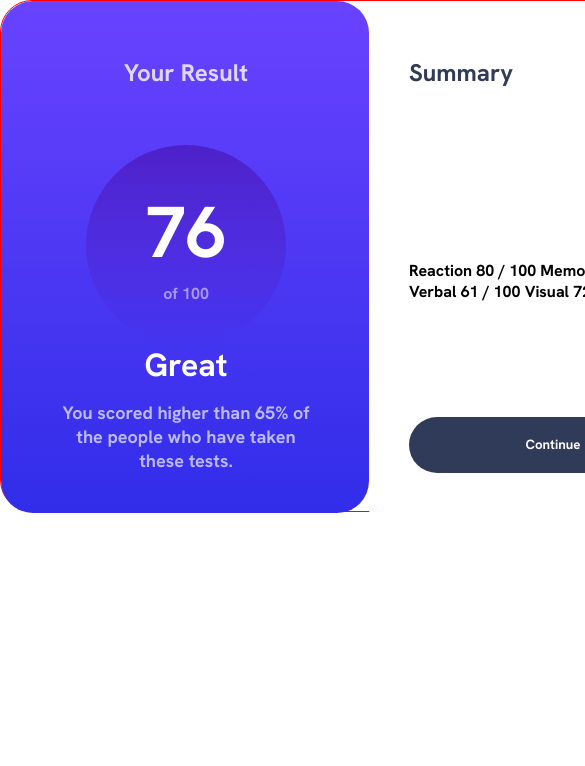
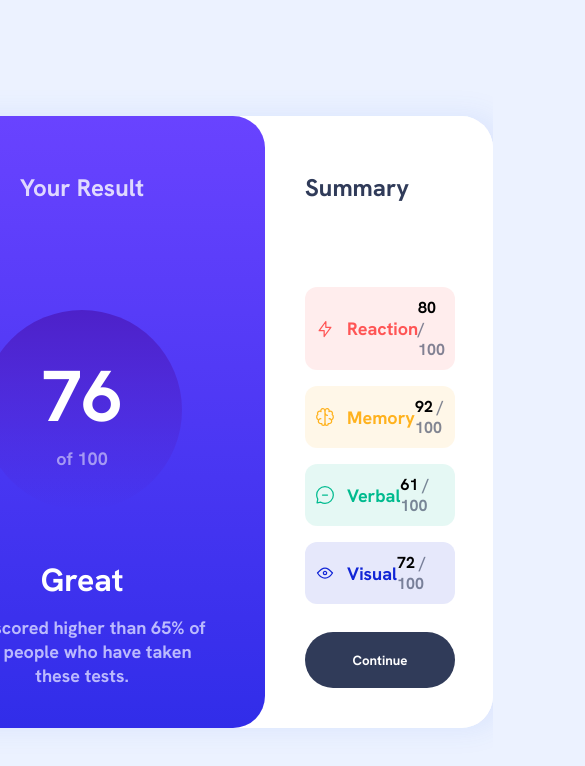
Before and after one commit to JosielLima/results-summary-component, a React (Create React App) app: page / in a window 390 px wide. Shown: the top 766 px of the page, 585 px wide, since content can reach past the window. Built offline with nearby package versions, Linux system fonts and the light colour scheme.

Commit message:
:design - Responsive/mobile e details

```diff
--- a/public/index.html
+++ b/public/index.html
@@ -24,7 +24,7 @@
       work correctly both with client-side routing and a non-root public URL.
       Learn how to configure a non-root public URL by running `npm run build`.
     -->
-    <title>React App</title>
+    <title>Results summary component</title>
   </head>
   <body>
     <noscript>You need to enable JavaScript to run this app.</noscript>
--- a/src/App.js
+++ b/src/App.js
@@ -21,6 +21,18 @@ function App() {
                   box-sizing: border-box;
                   font-family: HankenGrotesk;
               }
+
+              body {
+                 background: #ECF2FF;
+                 font-size: 16px;
+              }
+
+              h1 {
+                font-size: 2rem;
+              }
+              p {
+                font-size: 1em;
+              }
           `}
         />
         <Main />
--- a/src/components/Card.jsx
+++ b/src/components/Card.jsx
@@ -16,6 +16,11 @@ const cardStyle = css`
   border-radius: 32px;
   width: 368px;
   padding: 0px 38px 40px 40px;
+  @media (max-width: 375px) {
+    width: 375px;
+    gap 24px;
+    padding: 0px 38px 40px 40px;
+  }
 `;
 
 const grade = css`
@@ -29,23 +34,37 @@ const grade = css`
   height: 200px;
   border-radius: 50%;
   background: ${gradientCircle};
+  @media (max-width: 375px) {
+    width: 140px;
+    height: 140px;
+  }
 `;
 
 const note = (theme) => css`
   color: ${theme.colors.white};
   font-size: 72px;
   font-weight: bold;
+  @media (max-width: 375px) {
+    font-size: 3em;
+  }
 `;
 
 const total = (theme) => css`
   color: ${theme.colors.white};
+  font-size:  ${theme.TypographySize.body};
   opacity: 0.5;
+  @media (max-width: 375px) {
+    font-size: 0.8em;
+  }
 `;
 
 const status = (theme) => css`
   color: ${theme.colors.white};
   font-size: 32px;
   line-height: 40px;
+  @media (max-width: 375px) {
+    font-size: 1.7em;
+  }
 `;
 
 const containerStatus = css`
@@ -59,9 +78,12 @@ const containerStatus = css`
 const statusSubText = (theme) => css`
   color: ${theme.colors.lightBlue};
   opacity: 0.9;
-  font-size: 18px;
+  font-size:  ${theme.TypographySize.body};
   line-height: 24px;
   text-align: center;
+   @media (max-width: 375px) {
+    font-size: 1em;
+  }
 `;
 
 const Card = () => {
--- /dev/null
+++ b/src/components/ResultDetail.jsx
@@ -0,0 +1,72 @@
+/** @jsxImportSource @emotion/react */
+import React from 'react'
+import { css } from '@emotion/react'
+import PropTypes from 'prop-types'
+import { ReactComponent as MemoryIcon } from '../assets/images/icon-memory.svg'
+import { ReactComponent as ReactIcon } from '../assets/images/icon-reaction.svg'
+import { ReactComponent as VerbalIcon } from '../assets/images/icon-verbal.svg'
+import { ReactComponent as VisualIcon } from '../assets/images/icon-visual.svg'
+
+const getBackgroundColor = (type, opacity) => {
+  switch (type) {
+    case 'Memory':
+      return `rgba(255, 178, 30, ${opacity})`;
+    case 'Reaction':
+      return `rgba(255, 85, 85, ${opacity})`;
+    case 'Verbal':
+      return `rgba(0, 187, 143, ${opacity})`;
+    case 'Visual':
+      return `rgba(17, 37, 214, ${opacity})`;
+    default:
+      return 'transparent';
+  }
+}
+
+const boxType =  (theme) => css`
+  display: flex;
+  flex-direction: row;
+  align-items: center;
+  gap: 12px;
+  font-size: ${theme.TypographySize.body};
+`
+
+const resultDetailStyle = (type, opacity) => css`
+  display: flex;
+  flex-direction: row;
+  justify-content: space-between;
+  align-items: center;
+  padding: 10px;
+  border-radius: 12px;
+  background-color: ${getBackgroundColor(type, opacity)};
+`
+
+const typeStyle = (type, opacity) => css`
+  color: ${getBackgroundColor(type, opacity)};
+  `
+
+const totalStyle = (theme) => css`
+  color: ${theme.colors.primary};
+  opacity: 0.6;
+`;
+
+function ResultDetail({type, value}) {
+  return (
+    <div css={resultDetailStyle(type, 0.1)}>
+      <div css={boxType}>
+        {type === 'Memory' && <MemoryIcon />}
+        {type === 'Reaction' && <ReactIcon />}
+        {type === 'Verbal' && <VerbalIcon />}
+        {type === 'Visual' && <VisualIcon />}
+      <div css={typeStyle(type, 1)}>{type}</div>
+      </div>
+      <div>{value}<span css={totalStyle}> / 100</span></div>
+    </div>
+  )
+}
+
+ResultDetail.propTypes = {
+  type: PropTypes.string,
+  value: PropTypes.string
+}
+
+export default ResultDetail
--- a/src/components/Title.jsx
+++ b/src/components/Title.jsx
@@ -6,6 +6,9 @@ const Title = styled.h6`
   font-weight: 400;
   font-size: 24px;
   line-height: 32px;
+  @media (max-width: 375px) {
+   font-size: 1.3em;
+  }
 `
 
 export default Title
--- a/src/pages/Main.jsx
+++ b/src/pages/Main.jsx
@@ -2,15 +2,27 @@
 import { css } from '@emotion/react';
 import Card from '../components/Card'
 import Title from '../components/Title';
+import ResultDetail from '../components/ResultDetail';
 
 const container = (theme) => css`
+  display: flex;
+  justify-content: center;
+  align-items: center;
+  flex: 1;
+  width: 100%;
+  height: 100vh;
+`;
+
+const content = (theme) => css`
   background: ${theme.colors.white};
-  width:736px;
+  max-width:736px;
   display: grid;
   grid-template-columns: 1fr 1fr;
   border-radius: 32px;
-  border: 1px solid red;
-  height: 512px;
+  box-shadow: 10px 0px 30px rgba(61, 108, 236, 0.1);
+  @media (max-width: 375px) {
+     grid-template-columns: 1fr;
+  }
 `;
 
 const details = (theme) => css`
@@ -20,7 +32,15 @@ const details = (theme) => css`
   justify-content: space-between;
   gap: 28px;
   padding: 0px 38px 40px 40px;
+  border-radius-top-right: 32px;
+  border-radius: 32px;
 `;
+
+const boxResults = css`
+  display: flex;
+  flex-direction: column;
+  gap: 16px;
+`
 
 const btn = (theme) => css`
   background: ${theme.colors.primary};
@@ -39,17 +59,19 @@ const btn = (theme) => css`
 const Main = () => {
   return (
     <div css={container}>
+      <div css={content}>
       <Card/>
       <div css={details}>
         <Title primary>Summary</Title>
-        <div>
-          Reaction 80 / 100
-          Memory 92 / 100
-          Verbal 61 / 100
-          Visual 72 / 100
+        <div css={boxResults}>
+          <ResultDetail type="Reaction" value="80" />
+          <ResultDetail type="Memory" value="92" />
+          <ResultDetail type="Verbal" value="61" />
+          <ResultDetail type="Visual" value="72" />
         </div>
         <button css={btn}>Continue</button>
       </div>
+    </div>
     </div>
   )
 }
--- a/src/theme.js
+++ b/src/theme.js
@@ -4,6 +4,9 @@ const theme = {
     white: '#fff',
     lightBlue: '#CAC9FF',
     gradientPrimary: 'linear-gradient( to bottom,rgba(105,67,255,1)  0%,rgba(49,45,233,1) 100% )'
+  },
+  TypographySize: {
+    body: '18px'
   }
 }
 
```
